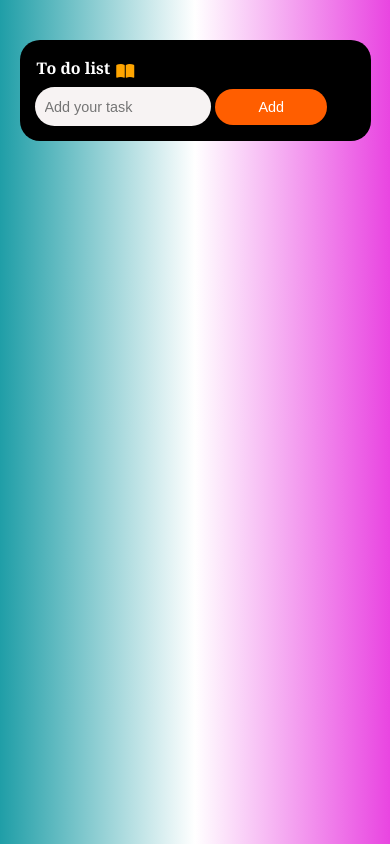
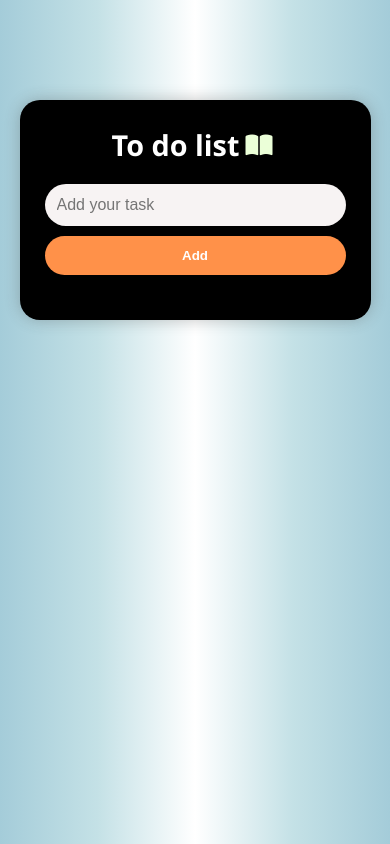
Before and after one commit to Tripti788/Todo_app, a plain HTML site: page index.html in a window 390 px wide. Drawn offline with Linux system fonts and the light colour scheme.

Commit message:
Updated responsive design

```diff
--- a/style.css
+++ b/style.css
@@ -1,75 +1,96 @@
-*{
-    padding: 0px;
-    margin: 0px ;
+/* Reset */
+* {
+    padding: 0;
+    margin: 0;
     box-sizing: border-box;
 }
 
-body{
-    background: linear-gradient(to right,rgb(31, 158, 167),white,rgb(233, 69, 225));
+body {
+    background: linear-gradient(to right, #A4CCD9, #C4E1E6,white, #C4E1E6 , #A4CCD9);
 }
 
-.container{
+.container {
     color: white;
-    background-color: black;
-    width: 38%;
-    max-width: 380px;
-    border-radius :20px ;
-    padding: 20px ;
+    background-color: rgb(0, 0, 0);
+    width: 45%;
+    max-width: 460px;
+    border-radius: 20px;
+    padding: 25px;
     margin: auto;
     margin-top: 100px;
+    box-shadow: 0 0 15px rgba(61, 61, 61, 0.3);
 }
 
-.heading{
+.heading {
     display: flex;
-    padding: 2px;
+    align-items: center;
+    justify-content: center;
+    padding-bottom: 20px;
 }
 
-.heading i{
-    color: orange;
+.heading i {
+    color:#EBFFD8;
     padding: 6px;
+    font-size: 1.5rem;
 }
 
-.heading p{
-    font-family:Cambria, Cochin, Georgia, Times, 'Times New Roman', serif;
-    font-weight: bold;
-    font-size: 1.3rem;
+.heading p {
+    font-family: 'Segoe UI', Tahoma, Geneva, Verdana, sans-serif;
+    font-weight: 900;
+    font-size: 2rem;
+    color: white;
+    text-shadow: 2px 2px 4px rgba(0, 0, 0, 0.6);
 }
 
-#input-panel input{
+#input-panel {
+    display: flex;
+    justify-content: center;
+    gap: 10px;
+    margin-bottom: 20px;
+}
+
+#input-panel input {
     background-color: rgb(247, 243, 243);
-    width: 256px;
+    width: 320px;
     padding: 12px;
-    height: 39px;
+    height: 42px;
     border: none;
-    color: rgb(22, 19, 19) ;
+    color: rgb(22, 19, 19);
     border-radius: 22px;
     outline: none;
+    font-size: 1rem;
 }
 
-#input-panel input:hover{
+#input-panel input:hover {
     border: 1px solid black;
 }
 
-#input-panel button{
-    background-color: rgb(255, 94, 0);
+#input-panel button {
+    background-color:#FF9149;
     color: white;
     padding: 12px;
     cursor: pointer;
     border: none;
-    width: 67px;
+    width: 58px;
     border-radius: 44px;
+    font-weight: bold;
+    transition: 0.3s ease;
 }
 
-ul li{
+#input-panel button:hover {
+    transform: scale(1.1);
+}
+
+ul li {
     list-style: none;
     font-size: 17px;
     padding: 12px 8px 12px 50px;
     user-select: none;
     cursor: pointer;
-    position:relative;
+    position: relative;
 }
 
-ul li::before{
+ul li::before {
     height: 25px;
     width: 25px;
     border-radius: 50%;
@@ -81,16 +102,16 @@ ul li::before{
     left: 8px;
 }
 
-ul li.checked{
+ul li.checked {
     color: #b6b5b5;
     text-decoration: line-through;
 }
 
-ul li.checked::before{
+ul li.checked::before {
     background-image: url(images/checked.png);
 }
 
-ul li cross{
+ul li cross {
     position: absolute;
     right: 0;
     top: 5px;
@@ -100,54 +121,48 @@ ul li cross{
     color: whitesmoke;
     line-height: 40px;
     text-align: center;
-    border-radius:50% ;
+    border-radius: 50%;
 }
 
-ul li cross:hover{
+ul li cross:hover {
     background: rgb(78, 75, 75);
 }
 
-/* MEDIA QUERIES START HERE */
-
+/* Media Queries for responsiveness */
 @media screen and (max-width: 768px) {
     .container {
         width: 80%;
-        margin-top: 60px;
+        max-width: 90%;
     }
+
     #input-panel input {
-        width: 60%;
-        font-size: 1rem;
+        width: 70%;
     }
+
     #input-panel button {
-        width: 30%;
-        font-size: 1rem;
+        width: 60px;
     }
+
     .heading p {
-        font-size: 1.1rem;
+        font-size: 1.8rem;
     }
 }
 
 @media screen and (max-width: 480px) {
     .container {
         width: 90%;
-        margin-top: 40px;
-        padding: 15px;
     }
+
+    #input-panel {
+        flex-direction: column;
+        align-items: center;
+    }
+
     #input-panel input {
-        width: 55%;
-        padding: 10px;
-        font-size: 0.9rem;
+        width: 100%;
     }
+
     #input-panel button {
-        width: 35%;
-        padding: 10px;
-        font-size: 0.9rem;
-    }
-    .heading p {
-        font-size: 1rem;
-    }
-    ul li {
-        font-size: 15px;
-        padding: 10px 8px 10px 50px;
+        width: 100%;
     }
 }
```
